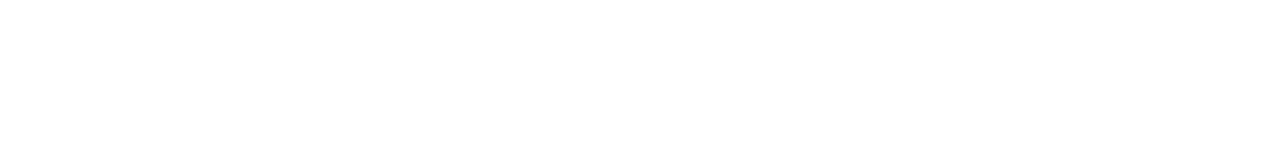
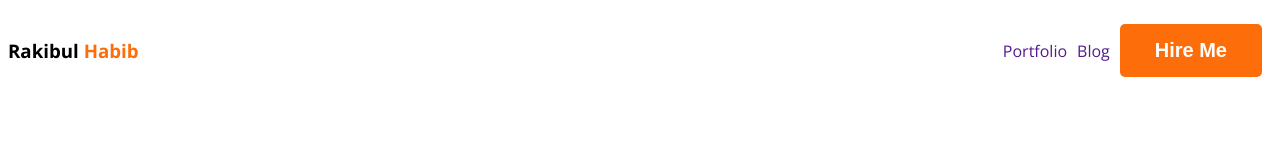
Before and after one commit to HabibRakib/Developer-Portfolio, a plain HTML site: page index.html in a window 1280 px wide. Drawn offline with nearby package versions, Linux system fonts and the light colour scheme.

Commit message:
Create the header

```diff
--- /dev/null
+++ b/Styles/Portfolio.css
@@ -0,0 +1,44 @@
+body {
+    font-family: 'Open Sans', sans-serif;
+}
+
+nav {
+    display: flex;
+    justify-content: space-between;
+    align-items: center;
+}
+
+nav>li {
+    display: flex;
+}
+
+span {
+    color: #FD6E0A;
+}
+
+nav>ul {
+    display: flex;
+    align-items: center;
+}
+
+a {
+    text-decoration: none;
+}
+
+nav li {
+    list-style: none;
+    margin-right: 10px;
+    color: #000000;
+}
+
+button {
+    border-radius: 5px;
+    background: #FD6E0A;
+    border: 0;
+    color: white;
+    font-size: 20px;
+    font-style: normal;
+    font-weight: 700;
+    padding: 15px 35px;
+
+}
--- a/index.html
+++ b/index.html
@@ -4,10 +4,24 @@
     <meta charset="UTF-8">
     <meta name="viewport" content="width=device-width, initial-scale=1.0">
     <title>Web Developer Portfolio</title>
+
+    <link rel="preconnect" href="https://fonts.googleapis.com">
+<link rel="preconnect" href="https://fonts.gstatic.com" crossorigin>
+<link href="https://fonts.googleapis.com/css2?family=Open+Sans:wght@400;700;800&display=swap" rel="stylesheet">
+
+    <link rel="stylesheet" href="Styles/Portfolio.css">
 </head>
 <body>
     <Header>
+        <nav>
+            <h3>Rakibul <span>Habib</span></h3>
 
+        <ul>
+            <li><a href="">Portfolio</a></li>
+            <li><a href="">Blog</a></li>
+            <li><a href=""><button>Hire Me</button></a></li>
+        </ul>
+    </nav>
     </Header>
     <main>
 
```
